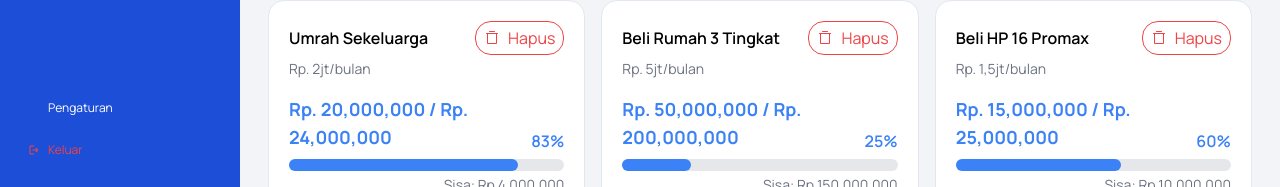
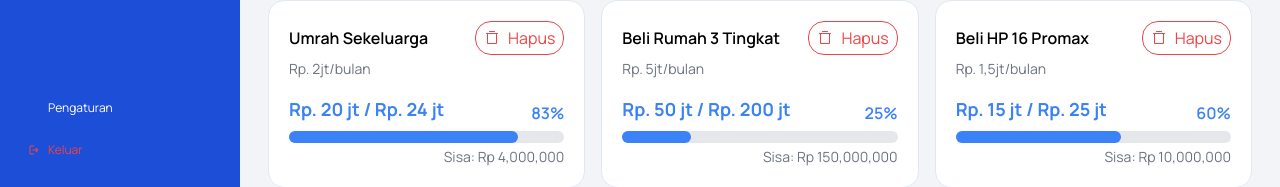
Before and after one commit to LazyPota/DicodingCapstone, a React (Vite) app in the folder frontend/: page /goal in a window 1280 px wide. Shown: the part 613-800 px from the top of the page. Built offline with nearby package versions, Linux system fonts and the light colour scheme; some icons are missing.

Commit message:
Modfiy Pagination Component and Goal Page

```diff
--- a/frontend/src/components/Pagination.jsx
+++ b/frontend/src/components/Pagination.jsx
@@ -1,4 +1,6 @@
 import React from "react";
+
+// --- Komponen Ikon (tidak berubah) ---
 const ArrowLeftIcon = () => (
   <svg
     className="w-4 h-4"
@@ -28,15 +30,77 @@ const ArrowRightIcon = () => (
   </svg>
 );
 
-const Pagination = ({ currentPage, totalPages, onPageChange }) => {
-  const pageNumbers = Array.from({ length: totalPages }, (_, i) => i + 1);
-
+const Pagination = ({
+  currentPage,
+  totalPages,
+  onPageChange,
+  pageRangeDisplayed = 5,
+  marginPagesDisplayed = 1,
+}) => {
   const handlePageClick = (page) => {
-    if (page >= 1 && page <= totalPages) {
+    if (page >= 1 && page <= totalPages && page !== currentPage) {
       onPageChange(page);
     }
   };
 
+  const getPaginationItems = () => {
+    const items = [];
+    let lastRendered = 0;
+
+    const totalSlots = marginPagesDisplayed * 2 + pageRangeDisplayed + 2;
+
+    if (totalPages <= totalSlots) {
+      for (let i = 1; i <= totalPages; i++) {
+        items.push({ type: "page", number: i });
+      }
+      return items;
+    }
+
+    const halfRange = Math.floor(pageRangeDisplayed / 2);
+    let startPage = currentPage - halfRange;
+    let endPage = currentPage + halfRange;
+
+    if (pageRangeDisplayed % 2 === 0) {
+      startPage = currentPage - (halfRange - 1);
+    }
+    if (startPage < 1) {
+      endPage = Math.min(totalPages, endPage + (1 - startPage));
+      startPage = 1;
+    }
+    if (endPage > totalPages) {
+      startPage = Math.max(1, startPage - (endPage - totalPages));
+      endPage = totalPages;
+    }
+    startPage = Math.max(1, startPage);
+    endPage = Math.min(totalPages, endPage);
+    const pagesToShow = new Set();
+    for (let i = 1; i <= Math.min(marginPagesDisplayed, totalPages); i++) {
+      pagesToShow.add(i);
+    }
+    for (let i = startPage; i <= endPage; i++) {
+      pagesToShow.add(i);
+    }
+    for (
+      let i = totalPages;
+      i >= Math.max(1, totalPages - marginPagesDisplayed + 1);
+      i--
+    ) {
+      pagesToShow.add(i);
+    }
+    const sortedPages = Array.from(pagesToShow).sort((a, b) => a - b);
+    sortedPages.forEach((page) => {
+      if (page > lastRendered + 1) {
+        const ellipsisTargetPage = Math.floor((lastRendered + page) / 2);
+        items.push({ type: "ellipsis", targetPage: ellipsisTargetPage });
+      }
+      items.push({ type: "page", number: page });
+      lastRendered = page;
+    });
+
+    return items;
+  };
+
+  const paginationItems = getPaginationItems();
   const baseButtonClass =
     "flex items-center justify-center w-9 h-9 rounded border text-sm font-medium";
   const inactiveButtonClass =
@@ -49,6 +113,8 @@ const Pagination = ({ currentPage, totalPages, onPageChange }) => {
     "bg-gray-100 border-gray-300 text-gray-400 cursor-not-allowed";
   const disabledNextArrowClass =
     "bg-white border-gray-300 text-gray-300 cursor-not-allowed";
+  const ellipsisClass =
+    "flex items-center justify-center w-9 h-9 text-gray-500 cursor-pointer hover:bg-gray-100 rounded border border-gray-300";
 
   return (
     <div className="flex items-center mt-5 space-x-1">
@@ -62,7 +128,21 @@ const Pagination = ({ currentPage, totalPages, onPageChange }) => {
       >
         <ArrowLeftIcon />
       </button>
-      {pageNumbers.map((page) => (
+      {paginationItems.map((item, index) => {
+        if (item.type === "ellipsis") {
+          return (
+            <button
+              key={`ellipsis-${index}`}
+              onClick={() => handlePageClick(item.targetPage)}
+              className={ellipsisClass}
+              aria-label={`Lompat ke sekitar halaman ${item.targetPage}`}
+            >
+              ...
+            </button>
+          );
+        } else {
+          const page = item.number;
+          return (
             <button
               key={page}
               onClick={() => handlePageClick(page)}
@@ -71,10 +151,13 @@ const Pagination = ({ currentPage, totalPages, onPageChange }) => {
                 page === currentPage ? activeButtonClass : inactiveButtonClass
               }`}
               aria-current={page === currentPage ? "page" : undefined}
+              aria-label={`Halaman ${page}`}
             >
               {page}
             </button>
-      ))}
+          );
+        }
+      })}
       <button
         onClick={() => handlePageClick(currentPage + 1)}
         disabled={currentPage === totalPages}
--- a/frontend/src/pages/GoalSaving/GoalSaving.jsx
+++ b/frontend/src/pages/GoalSaving/GoalSaving.jsx
@@ -1,8 +1,141 @@
-import React from "react";
+import React, { useState } from "react";
 import GoalSavingView from "./GoalSavingView";
 
+const data = [
+  { minggu: "Minggu 1", pemasukanBulanIni: 20000, pemasukanBulanLalu: 15000 },
+  { minggu: "Minggu 2", pemasukanBulanIni: 45000, pemasukanBulanLalu: 30000 },
+  { minggu: "Minggu 3", pemasukanBulanIni: 15000, pemasukanBulanLalu: 10000 },
+  { minggu: "Minggu 4", pemasukanBulanIni: 30000, pemasukanBulanLalu: 25000 },
+];
+
+const savingsGoals = [
+  {
+    title: "Umrah Sekeluarga",
+    monthlySaving: "Rp. 2jt/bulan",
+    current: 20000000,
+    target: 24000000,
+  },
+  {
+    title: "Beli Rumah 3 Tingkat",
+    monthlySaving: "Rp. 5jt/bulan",
+    current: 50000000,
+    target: 200000000,
+  },
+  {
+    title: "Beli HP 16 Promax",
+    monthlySaving: "Rp. 1,5jt/bulan",
+    current: 15000000,
+    target: 25000000,
+  },
+  {
+    title: "Liburan ke Jogja",
+    monthlySaving: "Rp. 500rb/bulan",
+    current: 4500000,
+    target: 6000000,
+  },
+  {
+    title: "Beli Motor CRF",
+    monthlySaving: "Rp. 3jt/bulan",
+    current: 30000000,
+    target: 40000000,
+  },
+  {
+    title: "Investasi Saham",
+    monthlySaving: "Rp. 1jt/bulan",
+    current: 10000000,
+    target: 15000000,
+  },
+  {
+    title: "Beli Motor CRF",
+    monthlySaving: "Rp. 3jt/bulan",
+    current: 30000000,
+    target: 40000000,
+  },
+  {
+    title: "Investasi Saham",
+    monthlySaving: "Rp. 1jt/bulan",
+    current: 10000000,
+    target: 15000000,
+  },
+  {
+    title: "Beli Motor CRF",
+    monthlySaving: "Rp. 3jt/bulan",
+    current: 30000000,
+    target: 40000000,
+  },
+  {
+    title: "Investasi Saham",
+    monthlySaving: "Rp. 1jt/bulan",
+    current: 10000000,
+    target: 15000000,
+  },
+  {
+    title: "Beli Motor CRF",
+    monthlySaving: "Rp. 3jt/bulan",
+    current: 30000000,
+    target: 40000000,
+  },
+  {
+    title: "Investasi Saham",
+    monthlySaving: "Rp. 1jt/bulan",
+    current: 10000000,
+    target: 15000000,
+  },
+];
+
 const GoalSaving = () => {
-  return <GoalSavingView />;
+  const [isModalOpen, setIsModalOpen] = useState(false);
+  const [selectedDate, setSelectedDate] = useState("");
+  const [selectedWallet, setSelectedWallet] = useState("");
+  const [currentPage, setCurrentPage] = useState(1);
+  const itemsPerPage = 6;
+  const indexOfLastItem = currentPage * itemsPerPage;
+  const indexOfFirstItem = indexOfLastItem - itemsPerPage;
+  const currentItems = savingsGoals.slice(indexOfFirstItem, indexOfLastItem);
+  const totalPages = Math.ceil(savingsGoals.length / itemsPerPage);
+
+  const handlePageChange = (page) => {
+    setCurrentPage(page);
+  };
+
+  const formatCurrencyShort = (value) => {
+    if (value >= 1000000000) {
+      const num = value / 1000000000;
+      const formattedNum = num.toLocaleString("id-ID", {
+        minimumFractionDigits: 0,
+        maximumFractionDigits: 1,
+      });
+      return `Rp. ${formattedNum} M`;
+    } else if (value >= 1000000) {
+      const num = value / 1000000;
+      const formattedNum = num.toLocaleString("id-ID", {
+        minimumFractionDigits: 0,
+        maximumFractionDigits: 1,
+      });
+      return `Rp. ${formattedNum} jt`;
+    } else {
+      return `Rp. ${value.toLocaleString("id-ID")}`;
+    }
+  };
+
+  return (
+    <GoalSavingView
+      isModalOpen={isModalOpen}
+      selectedDate={selectedDate}
+      setIsModalOpen={setIsModalOpen}
+      setSelectedDate={setSelectedDate}
+      selectedWallet={selectedWallet}
+      setCurrentPage={setCurrentPage}
+      setSelectedWallet={setSelectedWallet}
+      currentItems={currentItems}
+      totalPages={totalPages}
+      data={data}
+      formatCurrencyShort={formatCurrencyShort}
+      savingsGoals={savingsGoals}
+      currentPage={currentPage}
+      handlePageChange={handlePageChange}
+    />
+  );
 };
 
 export default GoalSaving;
--- a/frontend/src/pages/GoalSaving/GoalSavingView.jsx
+++ b/frontend/src/pages/GoalSaving/GoalSavingView.jsx
@@ -1,4 +1,4 @@
-import React, { useState } from "react";
+import React from "react";
 import Sidebar from "../../components/Sidebar";
 import Header from "../../components/Header";
 import MonthPicker from "../../components/MonthPicker";
@@ -7,99 +7,20 @@ import Pagination from "../../components/Pagination";
 import { Icon } from "@iconify/react";
 import { BarChart } from "@mui/x-charts/BarChart";
 
-const data = [
-  { minggu: "Minggu 1", pemasukanBulanIni: 20000, pemasukanBulanLalu: 15000 },
-  { minggu: "Minggu 2", pemasukanBulanIni: 45000, pemasukanBulanLalu: 30000 },
-  { minggu: "Minggu 3", pemasukanBulanIni: 15000, pemasukanBulanLalu: 10000 },
-  { minggu: "Minggu 4", pemasukanBulanIni: 30000, pemasukanBulanLalu: 25000 },
-];
-
-const savingsGoals = [
-  {
-    title: "Umrah Sekeluarga",
-    monthlySaving: "Rp. 2jt/bulan",
-    current: 20000000,
-    target: 24000000,
-  },
-  {
-    title: "Beli Rumah 3 Tingkat",
-    monthlySaving: "Rp. 5jt/bulan",
-    current: 50000000,
-    target: 200000000,
-  },
-  {
-    title: "Beli HP 16 Promax",
-    monthlySaving: "Rp. 1,5jt/bulan",
-    current: 15000000,
-    target: 25000000,
-  },
-  {
-    title: "Liburan ke Jogja",
-    monthlySaving: "Rp. 500rb/bulan",
-    current: 4500000,
-    target: 6000000,
-  },
-  {
-    title: "Beli Motor CRF",
-    monthlySaving: "Rp. 3jt/bulan",
-    current: 30000000,
-    target: 40000000,
-  },
-  {
-    title: "Investasi Saham",
-    monthlySaving: "Rp. 1jt/bulan",
-    current: 10000000,
-    target: 15000000,
-  },
-  {
-    title: "Beli Motor CRF",
-    monthlySaving: "Rp. 3jt/bulan",
-    current: 30000000,
-    target: 40000000,
-  },
-  {
-    title: "Investasi Saham",
-    monthlySaving: "Rp. 1jt/bulan",
-    current: 10000000,
-    target: 15000000,
-  },
-  {
-    title: "Beli Motor CRF",
-    monthlySaving: "Rp. 3jt/bulan",
-    current: 30000000,
-    target: 40000000,
-  },
-  {
-    title: "Investasi Saham",
-    monthlySaving: "Rp. 1jt/bulan",
-    current: 10000000,
-    target: 15000000,
-  },
-  {
-    title: "Beli Motor CRF",
-    monthlySaving: "Rp. 3jt/bulan",
-    current: 30000000,
-    target: 40000000,
-  },
-  {
-    title: "Investasi Saham",
-    monthlySaving: "Rp. 1jt/bulan",
-    current: 10000000,
-    target: 15000000,
-  },
-];
-
-const GoalSavingView = () => {
-  const [isModalOpen, setIsModalOpen] = useState(false);
-  const [selectedDate, setSelectedDate] = useState("");
-  const [selectedWallet, setSelectedWallet] = useState("");
-  const [currentPage, setCurrentPage] = useState(1);
-  const itemsPerPage = 6;
-  const indexOfLastItem = currentPage * itemsPerPage;
-  const indexOfFirstItem = indexOfLastItem - itemsPerPage;
-  const currentItems = savingsGoals.slice(indexOfFirstItem, indexOfLastItem);
-  const totalPages = Math.ceil(savingsGoals.length / itemsPerPage);
-
+const GoalSavingView = ({
+  setIsModalOpen,
+  isModalOpen,
+  selectedDate,
+  setSelectedDate,
+  selectedWallet,
+  setSelectedWallet,
+  data,
+  currentItems,
+  formatCurrencyShort,
+  currentPage,
+  totalPages,
+  handlePageChange,
+}) => {
   return (
     <div className="flex h-screen">
       <Sidebar />
@@ -261,8 +182,8 @@ const GoalSavingView = () => {
                     </p>
                     <div className="pt-3">
                       <p className="text-lg font-bold text-blue-500">
-                        Rp. {goal.current.toLocaleString()} / Rp.{" "}
-                        {goal.target.toLocaleString()}
+                        {formatCurrencyShort(goal.current)} /{" "}
+                        {formatCurrencyShort(goal.target)}
                       </p>
                       <div className="relative w-full bg-gray-200 rounded-full h-3 mt-2">
                         <div
@@ -285,7 +206,7 @@ const GoalSavingView = () => {
             <Pagination
               currentPage={currentPage}
               totalPages={totalPages}
-              onPageChange={setCurrentPage}
+              onPageChange={handlePageChange}
             />
           </div>
         </div>
```
Lines whose indentation alone changed are shown as unchanged.
